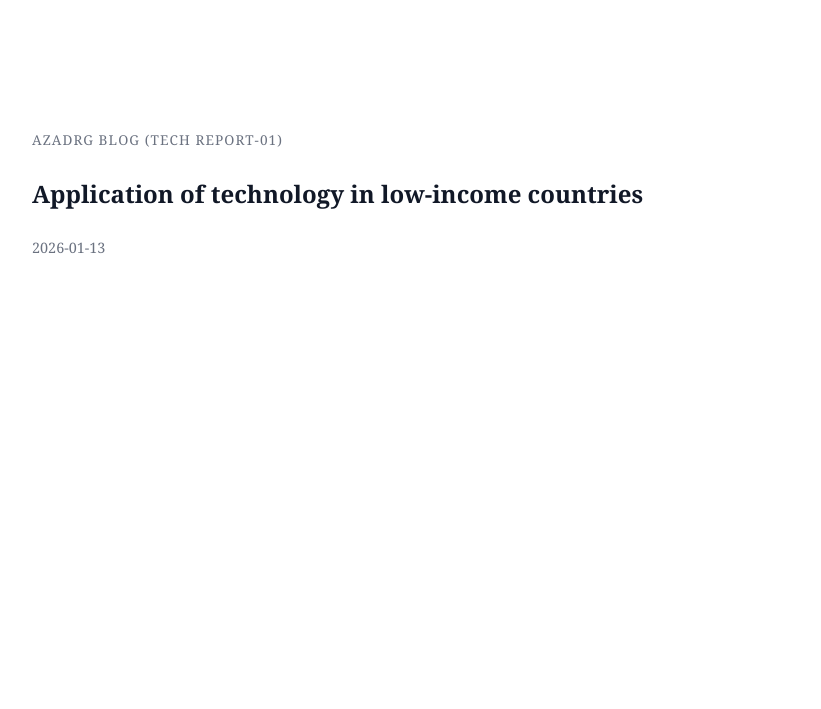
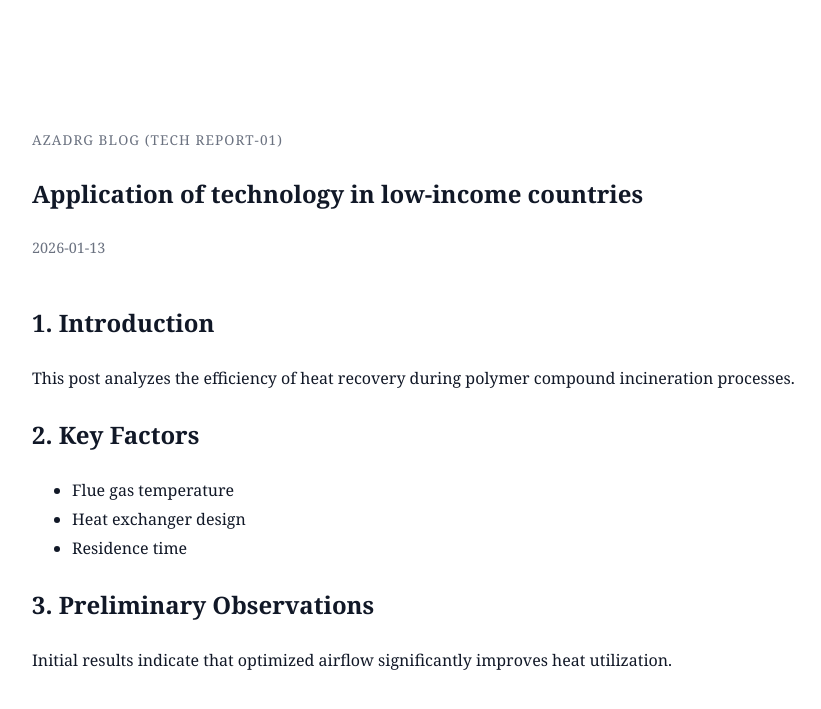
Before and after one commit to ssimsangmin49-creator/ecofriendly-polymer-compounds-incineration, a Jekyll site: the page built from _posts/2026-01-13-application.md, in a window 1280 px wide. Shown: the top 709 px of the page, without its empty margins (222-1043 px from the left). Built offline with Jekyll 4.4.1, drawn with Linux system fonts in a browser that asks for light colours.

Commit message:
Update 2026-01-13-application.md

```diff
--- a/_posts/2026-01-13-application.md
+++ b/_posts/2026-01-13-application.md
@@ -4,3 +4,19 @@ title: "Application of technology in low-income countries"
 date: 2026-01-13
 label: "AZADrg Blog (Application report-01)"
 ---
+
+## 1. Introduction
+
+This post analyzes the efficiency of heat recovery
+during polymer compound incineration processes.
+
+## 2. Key Factors
+
+- Flue gas temperature
+- Heat exchanger design
+- Residence time
+
+## 3. Preliminary Observations
+
+Initial results indicate that optimized airflow
+significantly improves heat utilization.
```
